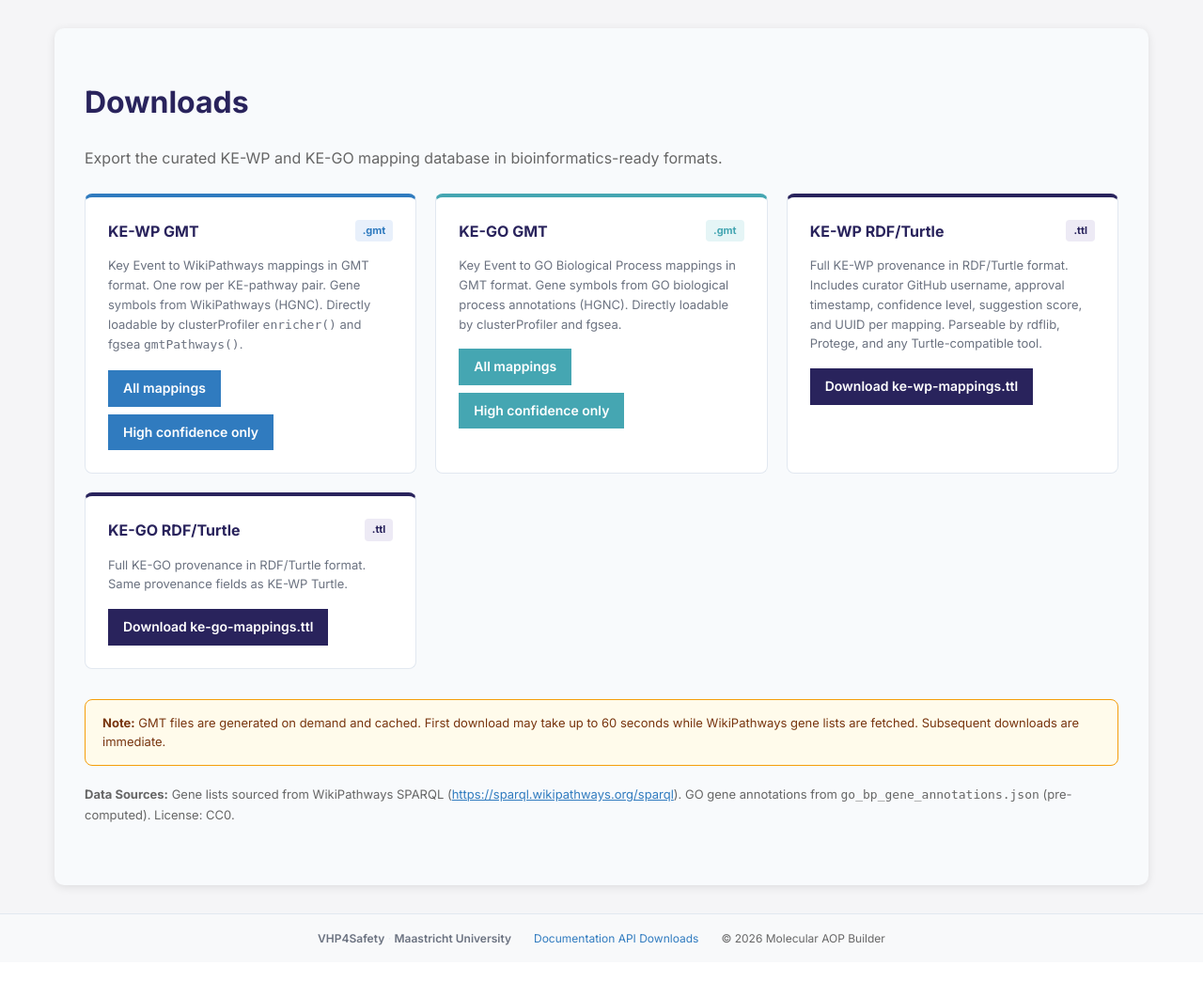
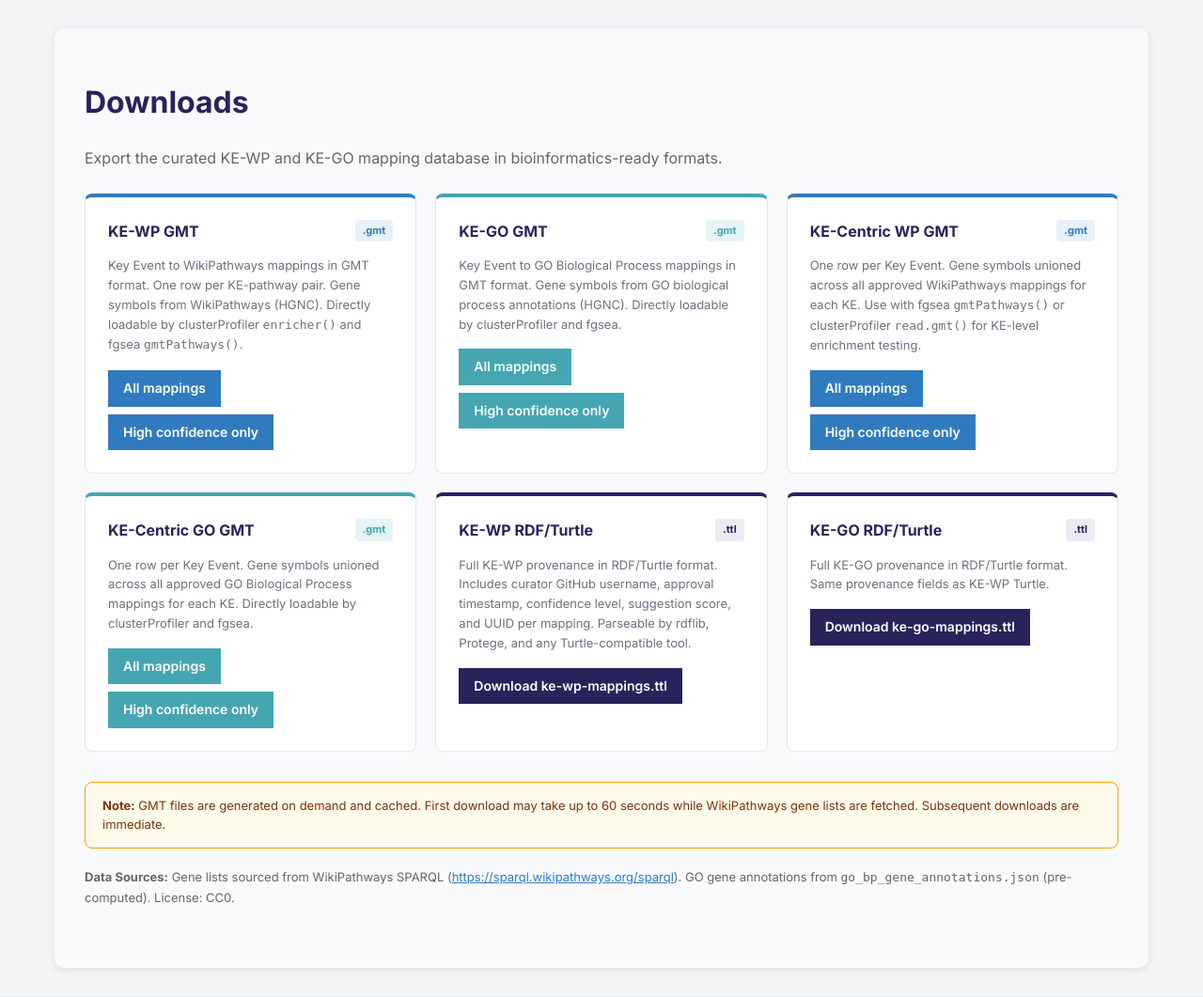
Before and after one commit to marvinm2/KE-WP-mapping, a Flask app: page /downloads in a window 1280 px wide. Shown: the part 56-1117 px from the top of the page at 94% size. Before the commit the page ends 1062 px from the top, so only its background shows below. Run offline with Flask 3, Linux system fonts and the light colour scheme; parts of the project's set-up code (start-up, migrations or seed data) failed here and were passed over; some libraries are stand-ins or nearby versions.

Commit message:
feat(13-03): add KE-centric GMT routes and download page cards
- Extend _get_or_generate_gmt() with wp-centric and go-centric branches
- Add /exports/gmt/ke-wp-centric route (200 or 503 if no data)
- Add /exports/gmt/ke-go-centric route (200 or 503 if no data)
- Cache filenames KE-WP-CENTRIC_*.gmt distinct from KE-WP_*.gmt (no collision)
- Add KE-Centric WP GMT and KE-Centric GO GMT download cards to downloads page
- Preserve all existing download cards unchanged

```diff
--- a/src/blueprints/main.py
+++ b/src/blueprints/main.py
@@ -677,7 +677,10 @@ def downloads():
 
 def _get_or_generate_gmt(mapping_type: str, min_confidence: str = None):
     """Return (path, filename) for GMT file, generating it if not cached."""
-    from src.exporters.gmt_exporter import generate_ke_wp_gmt, generate_ke_go_gmt
+    from src.exporters.gmt_exporter import (
+        generate_ke_wp_gmt, generate_ke_go_gmt,
+        generate_ke_centric_wp_gmt, generate_ke_centric_go_gmt,
+    )
     today = datetime.today().date().isoformat()
     tier = min_confidence.capitalize() if min_confidence else "All"
     filename = f"KE-{mapping_type.upper()}_{today}_{tier}.gmt"
@@ -687,6 +690,12 @@ def _get_or_generate_gmt(mapping_type: str, min_confidence: str = None):
         if mapping_type == "wp":
             mappings = mapping_model.get_all_mappings() if mapping_model else []
             content = generate_ke_wp_gmt(mappings, cache_model=cache_model_ref, min_confidence=min_confidence)
+        elif mapping_type == "wp-centric":
+            mappings = mapping_model.get_all_mappings() if mapping_model else []
+            content = generate_ke_centric_wp_gmt(mappings, cache_model=cache_model_ref, min_confidence=min_confidence)
+        elif mapping_type == "go-centric":
+            mappings = go_mapping_model.get_all_mappings() if go_mapping_model else []
+            content = generate_ke_centric_go_gmt(mappings, min_confidence=min_confidence)
         else:
             mappings = go_mapping_model.get_all_mappings() if go_mapping_model else []
             content = generate_ke_go_gmt(mappings, min_confidence=min_confidence)
@@ -713,6 +722,26 @@ def download_ke_go_gmt():
     """Download KE-GO GMT file. ?min_confidence=High|Medium|Low for filtered versions."""
     min_conf = request.args.get("min_confidence", "").lower() or None
     cache_path, filename = _get_or_generate_gmt("go", min_conf)
+    if not cache_path.exists() or cache_path.stat().st_size == 0:
+        return jsonify({"error": "No KE-GO mappings available"}), 503
+    return send_file(str(cache_path), as_attachment=True, download_name=filename, mimetype="text/plain")
+
+
+@main_bp.route("/exports/gmt/ke-wp-centric")
+def download_ke_wp_centric_gmt():
+    """KE-centric WP GMT: one row per KE, genes unioned across all WP mappings."""
+    min_conf = request.args.get("min_confidence", "").lower() or None
+    cache_path, filename = _get_or_generate_gmt("wp-centric", min_conf)
+    if not cache_path.exists() or cache_path.stat().st_size == 0:
+        return jsonify({"error": "No KE-WP mappings available or WikiPathways SPARQL unavailable"}), 503
+    return send_file(str(cache_path), as_attachment=True, download_name=filename, mimetype="text/plain")
+
+
+@main_bp.route("/exports/gmt/ke-go-centric")
+def download_ke_go_centric_gmt():
+    """KE-centric GO GMT: one row per KE, genes unioned across all GO mappings."""
+    min_conf = request.args.get("min_confidence", "").lower() or None
+    cache_path, filename = _get_or_generate_gmt("go-centric", min_conf)
     if not cache_path.exists() or cache_path.stat().st_size == 0:
         return jsonify({"error": "No KE-GO mappings available"}), 503
     return send_file(str(cache_path), as_attachment=True, download_name=filename, mimetype="text/plain")
--- a/templates/downloads.html
+++ b/templates/downloads.html
@@ -59,7 +59,40 @@
             </div>
         </div>
 
-        <!-- Card 3: KE-WP RDF/Turtle -->
+        <!-- Card 3: KE-Centric WP GMT -->
+        <div class="download-card download-card--blue">
+            <div class="download-card__header">
+                <h2 class="download-card__title">KE-Centric WP GMT</h2>
+                <span class="download-card__badge download-card__badge--blue">.gmt</span>
+            </div>
+            <p class="download-card__desc">
+                One row per Key Event. Gene symbols unioned across all approved WikiPathways
+                mappings for each KE. Use with fgsea <code>gmtPathways()</code> or clusterProfiler
+                <code>read.gmt()</code> for KE-level enrichment testing.
+            </p>
+            <div class="download-card__actions">
+                <a href="/exports/gmt/ke-wp-centric" class="btn-link-blue">All mappings</a>
+                <a href="/exports/gmt/ke-wp-centric?min_confidence=High" class="btn-link-blue">High confidence only</a>
+            </div>
+        </div>
+
+        <!-- Card 4: KE-Centric GO GMT -->
+        <div class="download-card download-card--teal">
+            <div class="download-card__header">
+                <h2 class="download-card__title">KE-Centric GO GMT</h2>
+                <span class="download-card__badge download-card__badge--teal">.gmt</span>
+            </div>
+            <p class="download-card__desc">
+                One row per Key Event. Gene symbols unioned across all approved GO Biological Process
+                mappings for each KE. Directly loadable by clusterProfiler and fgsea.
+            </p>
+            <div class="download-card__actions">
+                <a href="/exports/gmt/ke-go-centric" class="btn-link-teal">All mappings</a>
+                <a href="/exports/gmt/ke-go-centric?min_confidence=High" class="btn-link-teal">High confidence only</a>
+            </div>
+        </div>
+
+        <!-- Card 5: KE-WP RDF/Turtle -->
         <div class="download-card download-card--dark">
             <div class="download-card__header">
                 <h2 class="download-card__title">KE-WP RDF/Turtle</h2>
@@ -75,7 +108,7 @@
             </div>
         </div>
 
-        <!-- Card 4: KE-GO RDF/Turtle -->
+        <!-- Card 6: KE-GO RDF/Turtle -->
         <div class="download-card download-card--dark">
             <div class="download-card__header">
                 <h2 class="download-card__title">KE-GO RDF/Turtle</h2>
```
